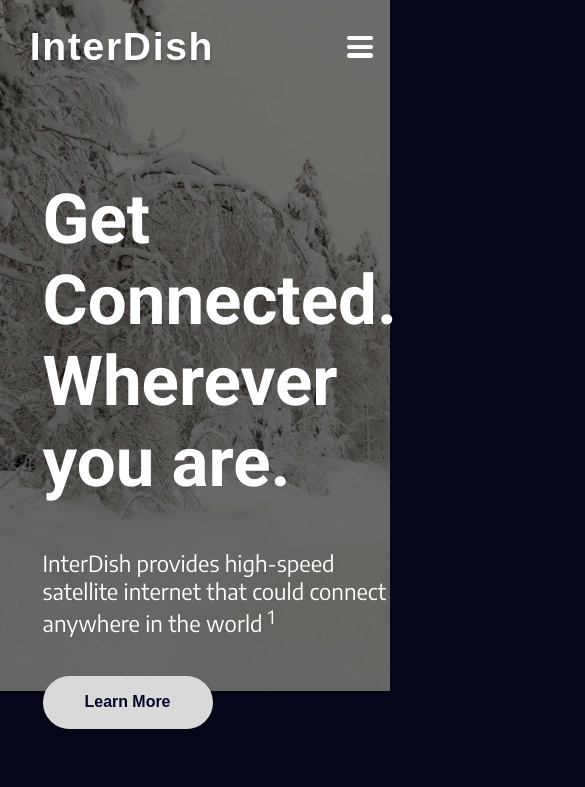
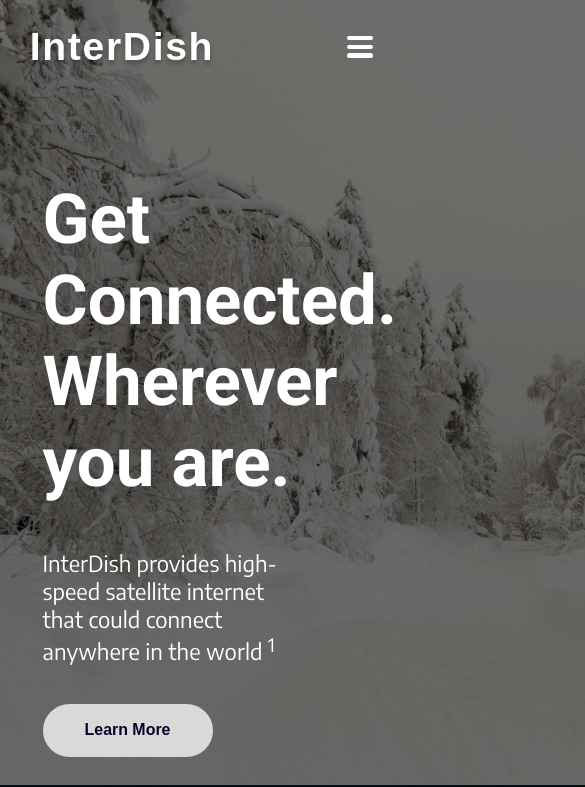
Before and after one commit to locwa/Website-Project, a plain HTML site: page index.html in a window 390 px wide. Shown: the top 787 px of the page, 585 px wide, since content can reach past the window. Drawn offline with Linux system fonts and the light colour scheme; a web font is replaced by a local one.

Commit message:
created cutoff for media query

```diff
--- a/css/style.css
+++ b/css/style.css
@@ -163,32 +163,6 @@ a:hover{
     margin: 0.13rem 0;
     border-radius: 1rem;
 }
-/* Responsive Selectors for navbar */
-@media screen and (max-width: 960px) {
-    #nav{
-        min-width: 90%;
-        max-width: 93%;
-    }
-    #nav ul{
-        display: none;
-    }
-    .hamburger-bars{
-        display: flex;
-        flex-direction: column;
-        margin-right: 2vw;
-    }
-}
-@media screen and (max-width: 450px) {
-    #nav{
-        display: flex;
-        min-width: 80%;
-        max-width: 90%;
-    }
-    .hamburger-bars{
-        display: flex;
-        flex-direction: column;
-    }
-}
 
 /* footer */
 
@@ -229,7 +203,7 @@ footer{
     display: flex;
     justify-content: flex-start;
     column-gap: 37.5rem;
-    height: 90%;
+    height: 93vh;
     /* Original photo here: https://www.pexels.com/photo/snowy-trees-by-green-house-in-finland-18711720/. License on Pexels photos here https://www.pexels.com/license/ */
     background-image: url(../assets/png/house.jpg);
     background-size:cover;
@@ -238,8 +212,8 @@ footer{
 }
 .slogan {
     margin-left: 2.5rem;
-    max-width: 29.375rem;
-    height: 25rem;
+    width: 35vw;
+    height: 20rem;
     padding: 7.813rem 0;
     text-align: left;
 }
@@ -488,3 +462,50 @@ textarea{
 .slavery-bg{
     background-color: #2c1371;
 }
+
+/* Responsive Selectors */
+@media screen and (max-width: 1024px) {
+    /* Navbar */
+
+    #nav{
+        min-width: 90%;
+        max-width: 93%;
+    }
+    #nav ul{
+        display: none;
+    }
+    .hamburger-bars{
+        display: flex;
+        flex-direction: column;
+        margin-right: 2vw;
+    }
+}
+@media screen and (max-width: 900px) {
+
+}
+@media screen and (max-width: 768px) {
+
+}
+@media screen and (max-width: 480px) {
+    /* Navbar */
+
+    #nav{
+        display: flex;
+        min-width: 80%;
+        max-width: 90%;
+    }
+    .hamburger-bars{
+        display: flex;
+        flex-direction: column;
+    }
+
+    /* index.html */
+
+    .hero{
+        min-width: 165vw;
+    }
+    .slogan{
+        width: 65vw
+    }
+
+}
```
